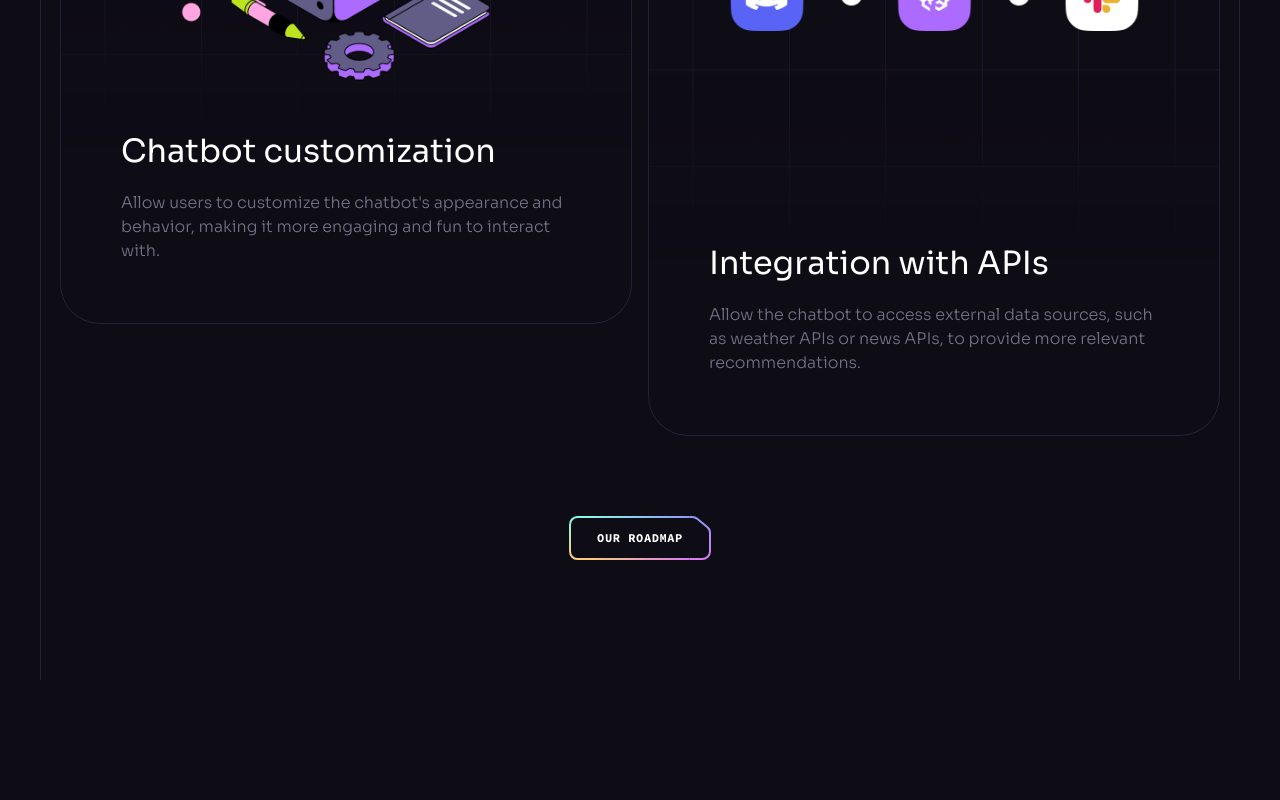
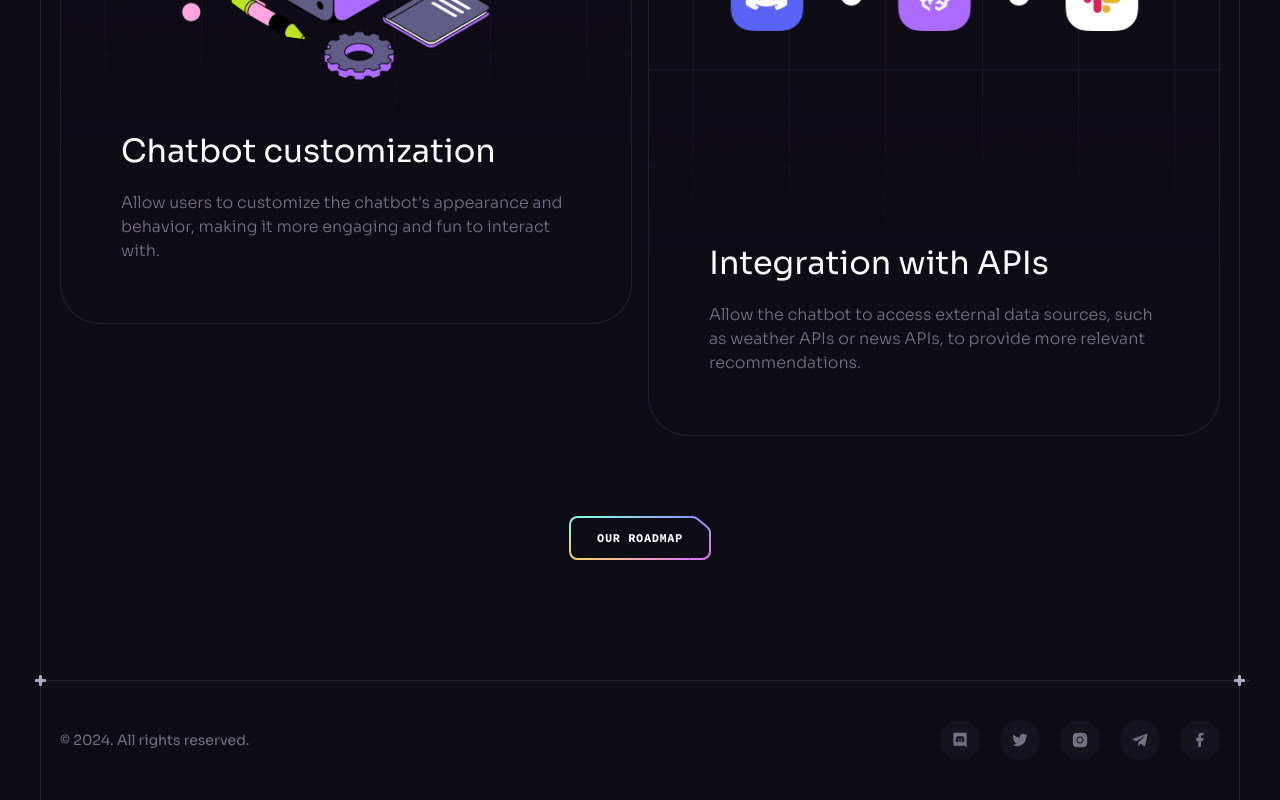
Before and after one commit to karan74jaiswal/Brainwave, a React (Vite) app: page / in a window 1280 px wide. Shown: the part 8605-9405 px from the top of the page. Before the commit the page ends 9285 px from the top, so only its background shows below. Built offline with nearby package versions, Linux system fonts and the light colour scheme.

Commit message:
completed footer and completed the project

```diff
--- a/src/App.jsx
+++ b/src/App.jsx
@@ -6,6 +6,7 @@ import Header from "./components/Header";
 import Hero from "./components/Hero";
 import Pricing from "./components/Pricing";
 import Roadmap from "./components/Roadmap";
+import Footer from "./components/Footer";
 function App() {
   return (
     <>
@@ -17,6 +18,7 @@ function App() {
         <HowToUse />
         <Pricing />
         <Roadmap />
+        <Footer />
       </div>
       <ButtonGradient />
     </>
--- /dev/null
+++ b/src/components/Footer.jsx
@@ -0,0 +1,32 @@
+import { socials } from "../constants";
+import Section from "./Section";
+function Footer() {
+  return (
+    <Section id="footer" crosses className="!px-0 !py-10">
+      <div className="container flex sm:justify-between justify-center overflow-hidden items-center gap-10 max-sm:flex-col">
+        <p className="text-n-4 caption lg:block">
+          © {new Date().getFullYear()}. All rights reserved.
+        </p>
+        <ul className="flex flex-wrap gap-5">
+          {socials.map((social) => (
+            <a
+              key={social.id}
+              href={social.url}
+              target="_blank"
+              className="flex justify-center items-center w-10 h-10 bg-n-7 rounded-full transition-colors hover:bg-n-6"
+            >
+              <img
+                src={social.iconUrl}
+                alt={social.title}
+                width={16}
+                height={16}
+              />
+            </a>
+          ))}
+        </ul>
+      </div>
+    </Section>
+  );
+}
+
+export default Footer;
--- a/src/components/HowToUse.jsx
+++ b/src/components/HowToUse.jsx
@@ -1,6 +1,6 @@
 import Section from "./Section";
 import Heading from "./Heading";
-import { service1, service2, service3, check, brainwave } from "../assets";
+import { service1, service2, service3, check } from "../assets";
 import { brainwaveServices, brainwaveServicesIcons } from "../constants/index";
 import Generating from "./Generating";
 import {
--- a/src/components/Roadmap.jsx
+++ b/src/components/Roadmap.jsx
@@ -1,7 +1,6 @@
 import Section from "./Section";
 import Heading from "./Heading";
 import Button from "./Button";
-import { BottomLine } from "./design/Hero";
 import { roadmap } from "../constants";
 import { grid, check2, loading1 } from "../assets";
 import Tagline from "./Tagline";
```
